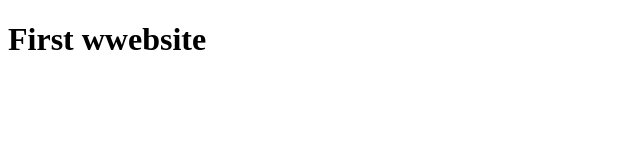
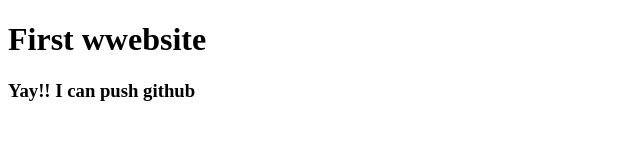
Before and after one commit to SysCall97/my-first-website, a plain HTML site: page index.html in a window 1280 px wide. Shown: the whole page, without its empty margins (0-640 px from the left). Drawn offline with Linux system fonts and the light colour scheme.

Commit message:
second change in the file

```diff
--- a/index.html
+++ b/index.html
@@ -7,5 +7,6 @@
 </head>
 <body>
     <h1>First wwebsite</h1>
+    <h3>Yay!! I can push github</h3>
 </body>
 </html>
```
